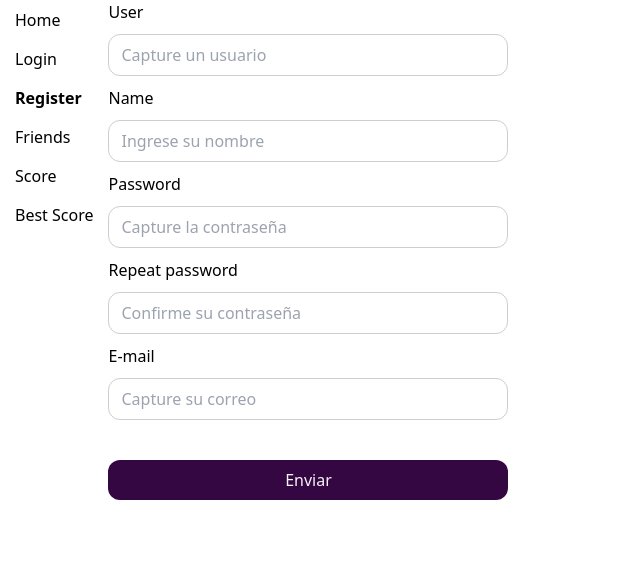
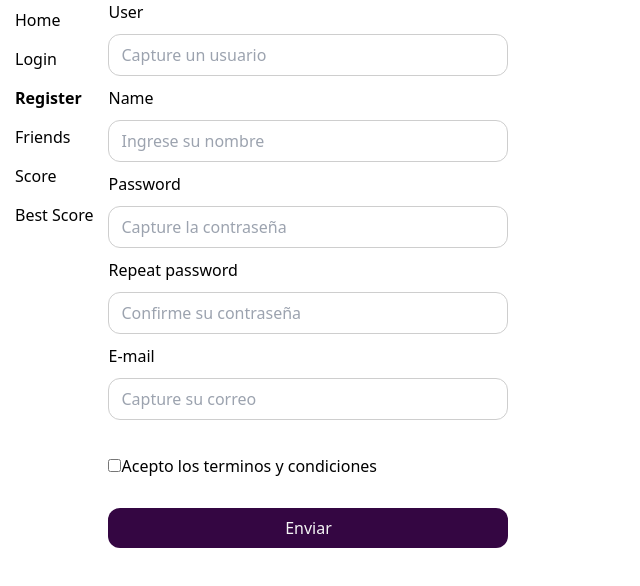
Before and after one commit to oicrruf/fe-ttt, a React (Create React App) app: page /register in a window 1280 px wide. Shown: the top 586 px of the page, without its empty margins (0-640 px from the left). Built offline with nearby package versions, Linux system fonts and the light colour scheme.

Commit message:
feat: validate-form

```diff
--- a/src/components/Register.js
+++ b/src/components/Register.js
@@ -1,37 +1,72 @@
 import React, { useState, useEffect } from "react";
-import { Formik } from "formik";
+import { Formik , prepareDataForValidation} from "formik";
 import { Button } from "./Formulario/Button.js";
 import { RegistroInput } from "./Formulario/RegistroInput.js";
 import "./Formulario/FormReg.css";
 
 function Register() {
+  const [formularioEnviado, cambiarFormularioEnviado] = useState(false);
   return(
     <Formik
      initialValues={{
-      User:'',
-      Name:'',
-      Password:'',
-      Repeat_password:'',
-      Email:''
+      user:'',
+      name:'',
+      password:'',
+      repeat_pass:'',
+      email:''
     }}
     validate={(valores)=>{
       let errores={};
+
       if(!valores.user){
-        errores.user='Capture un nombre de usuario'
-        console.log('user');
-      }else if(!/^[a-zA-Z0-9\_\-]{4,16}$/.test(valores.user)){errores.user='Este campos puede contener, letras, numeros, guion y guion bajo'}
+        errores.user='Por favor capture un nombre de usuario'
+        // console.log('user');
+      }else if(!/^[a-zA-Z0-9]{4,16}$/.test(valores.user)){
+        errores.user='El usuario solo puede contener, letras y numeros';
+      }
+
+      if(!valores.name){
+        errores.name='Por favor capture su Nombre'
+        // console.log('name');
+      }else if(!/^[a-zA-ZÀ-ÿ\s]{1,40}$/.test(valores.name)){
+        errores.name='El nombre solo puede contener, letras y numeros';
+      }
+
+      if(!valores.password){
+        errores.password='Por favor capture su contraseña'
+        // console.log('password');
+      }else if(!/^.{4,12}$/.test(valores.password)){
+        errores.password='La contraseña puede contener de 4 a 12 caracteres';
+      }
+
+      if(!valores.repeat_pass){
+        errores.repeat_pass='Por favor capture la confirmacion de la contraseña'
+        // console.log('password');
+      }if(valores.repeat_pass !== valores.password){
+        errores.repeat_pass='La contraseña y la confirmacion no son iguales';
+      }
+      // }else
+      // errores.repeat_pass='La contraseña puede contener de 4 a 12 caracteres';
+
+
+      if(!valores.email){
+        errores.email='Por favor ingrese su correo'
+        // console.log('email');
+      }else if(!/^[a-zA-Z0-9_.+-]+@[a-zA-Z0-9-]+\.[a-zA-Z0-9-.]+$/.test(valores.email)){
+        errores.email='El correo solo puede contener, letras, numeros, puntos, guiones y guion bajo';
+      }
       return errores;
     }}
     onSubmit={(valores,{resetForm})=>{
       resetForm();
       console.log('Formularios enviado');
-      console.log(valores.user);
+      cambiarFormularioEnviado(true);
+      setTimeout(()=> cambiarFormularioEnviado(false),4000);
     }}
     >
       {({errors, touched, values, handleSubmit,
       handleChange, handleBlur})=>(
       <form className='formReg' onSubmit={handleSubmit}>
-        {console.log(errors)}
          <label>User</label>
          <input
            id='user'
@@ -42,36 +77,44 @@ function Register() {
            onChange ={handleChange}
            onBlur={handleBlur}
          />
+         {touched.user && errors.user && <div className='error'>{errors.user}</div>}
+
          <label>Name</label>
          <input
-        id='nombre'
+           id='name'
            className='registroInput'
            type='text'
            placeholder='Ingrese su nombre'
-        value={values.nombre}
+           value={values.name}
            onChange={handleChange}
            onBlur={handleBlur}
           />
+          {touched.name && errors.name && <div className='error'>{errors.name}</div>}
+
           <label>Password</label>
           <input
-          id='pass'
+           id='password'
            className='registroInput'
-          type='texto'
+           type='password'
            placeholder='Capture la contraseña'
-          value={values.pass}
+           value={values.password}
            onChange={handleChange}
            onBlur={handleBlur}
           />
+          {touched.password && errors.password&& <div className='error'>{errors.password}</div>}
+
           <label>Repeat password</label>
           <input
-          id='confirmation'
+           id='repeat_pass'
            className='registroInput'
-          type='texto'
+          type='password'
           placeholder='Confirme su contraseña'
-          value={values.confirmation}
+          value={values.repeat_pass}
           onChange={handleChange}
           onBlur={handleBlur}
         />
+          {touched.repeat_pass && errors.repeat_pass && <div className='error'>{errors.repeat_pass}</div>}
+
         <label>E-mail</label>
         <input
           id='email'
@@ -82,9 +125,21 @@ function Register() {
           onChange={handleChange}
           onBlur={handleBlur}
         />
-        {touched.nombre && errors.nombre && <div className='error'>{errors.nombre}</div>}
+        {touched.email && errors.email && <div className='error'>{errors.email}</div>}
+        <br/>
+        <label>
+          <input
+          id='terminos'
+          type='checkbox'
+          />
+           Acepto los terminos y condiciones
+        </label>
+
+
 
         <button className='btnRegistro'>Enviar</button>
+        <br/>
+        {formularioEnviado && <p className='exito'>Formulario enviado con exito!</p>}
       </form>
       )}
     </Formik>)
```
Lines whose indentation alone changed are shown as unchanged.
